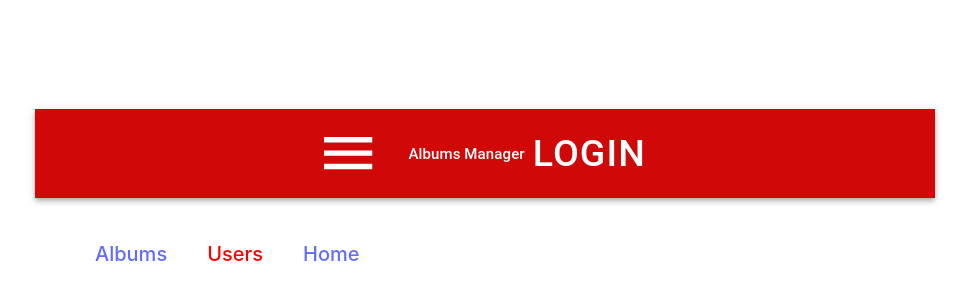
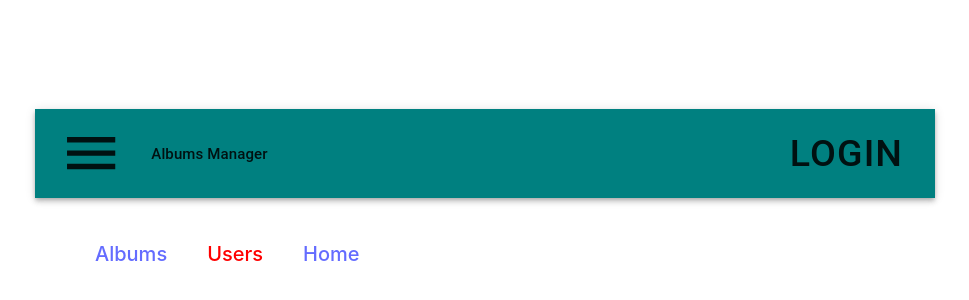
Before and after one commit to freshjsoftd/onl-js-pd2023-2-albums-manager, a React (Vite) app: page / in a window 1280 px wide. Shown: the part 194-494 px from the top of the page, without its empty margins (155-1124 px from the left). Built offline with nearby package versions, Linux system fonts and the light colour scheme.

Commit message:
Change palette and use for AppBar

```diff
--- a/src/App.jsx
+++ b/src/App.jsx
@@ -27,8 +27,11 @@ function App() {
 	return (
 		<Router>
 			<Box sx={{ flexGrow: 1, width: '900px'}}>
-				<AppBar position='static'>
-					<Toolbar>
+				<AppBar
+					position='static'
+					sx={{backgroundColor: 'primary.dark'}}
+					>
+					<Toolbar sx={{ flexGrow: 1, width: '900px'}}>
 						<IconButton
 							size='large'
 							edge='start'
--- a/src/main.jsx
+++ b/src/main.jsx
@@ -12,9 +12,9 @@ import './index.css';
 const theme = createTheme({
 	palette: {
 		primary: {
-			main: '#D10808',
-			light: '#D6C8E1',
-			dark: '#82A2B5'
+			main: '#20B2AA',
+			light: '#40E0D0',
+			dark: '#008080'
 		}
 	},
 	typography: {
```
